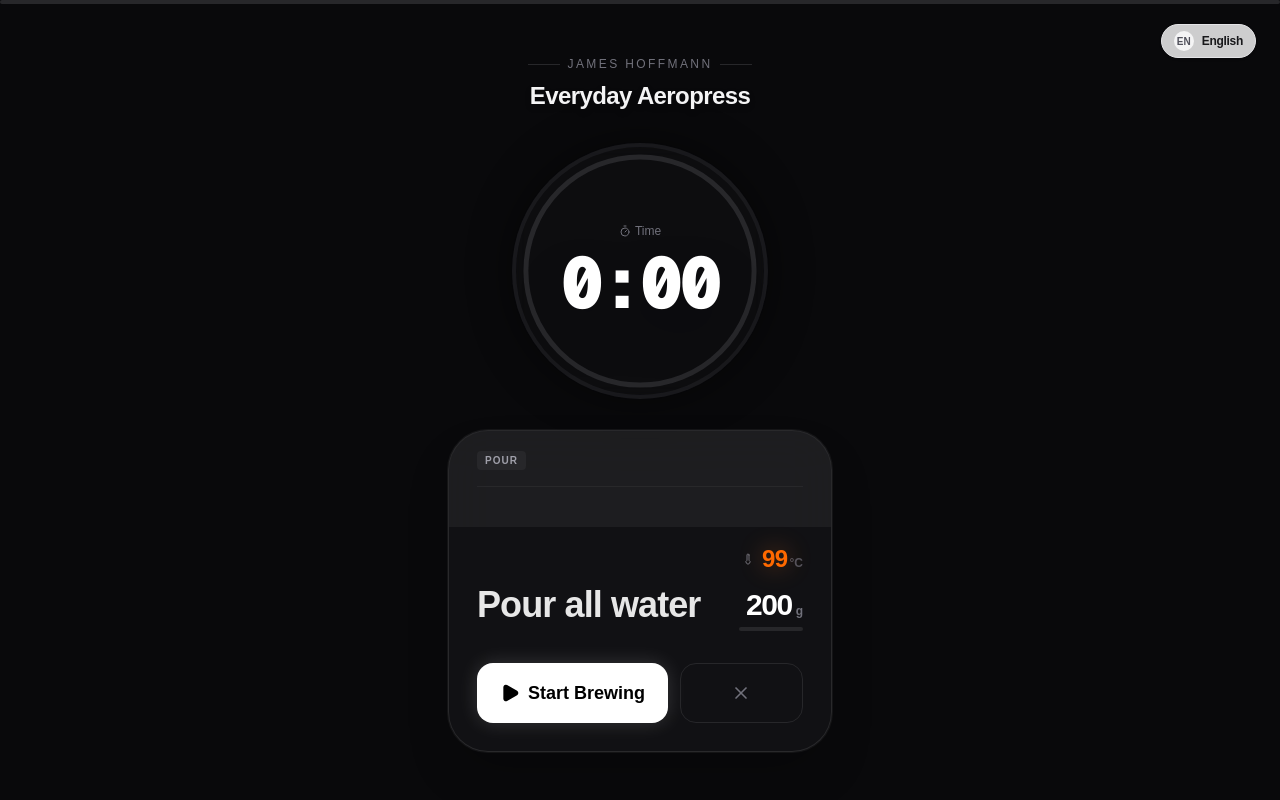
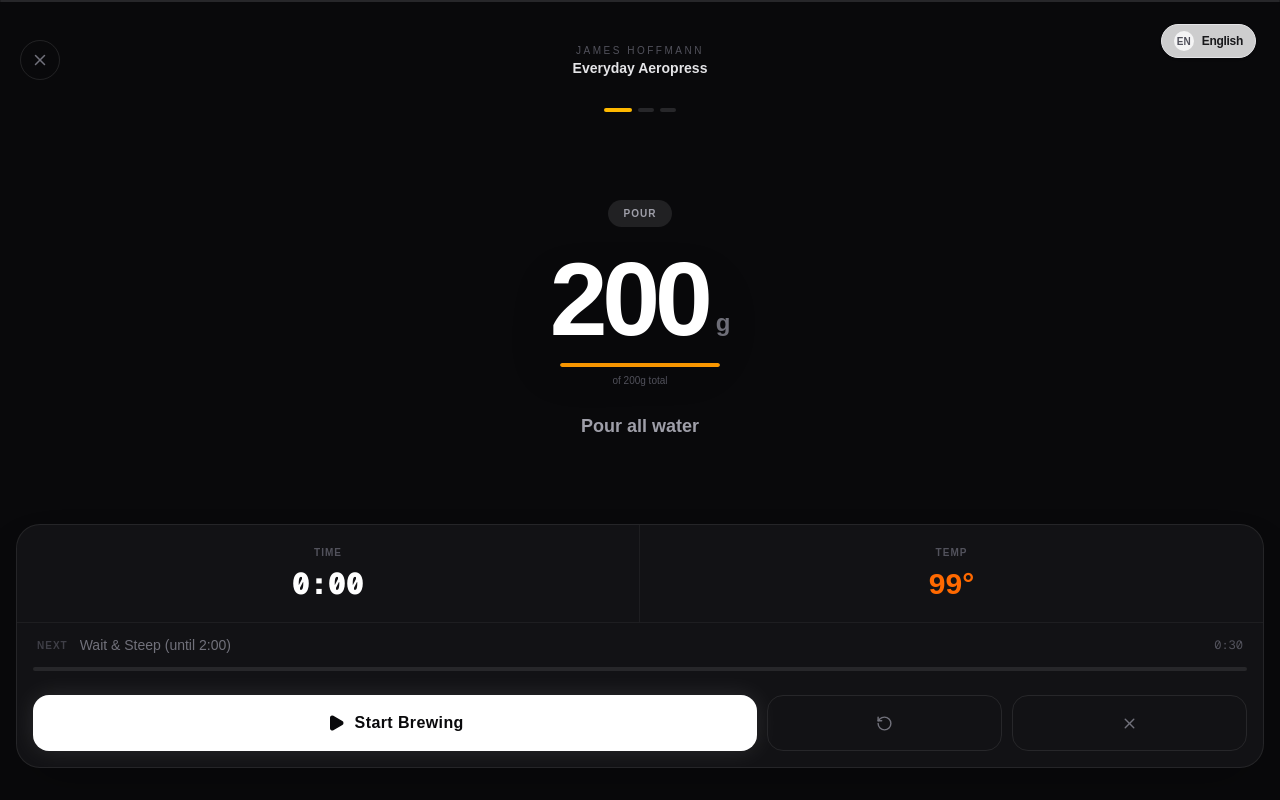
Before and after one commit to el2k6xjp6/Coffee-Recipes, a Next.js app: page /en/recipe/aeropress-standard in a window 1280 px wide. Built offline with nearby package versions, Linux system fonts and the light colour scheme.

Commit message:
feat: 移除不必要的 runtime 設定，更新 BrewTimer 組件以改善計時器功能與 UI

```diff
--- a/src/app/[locale]/recipe/[id]/opengraph-image.tsx
+++ b/src/app/[locale]/recipe/[id]/opengraph-image.tsx
@@ -1,7 +1,6 @@
 import { ImageResponse } from "next/og";
 import { recipes } from "@/data/recipes";
 
-export const runtime = "edge";
 export const alt = "Coffee Recipe";
 export const size = { width: 1200, height: 630 };
 export const contentType = "image/png";
--- a/src/app/[locale]/recipe/[id]/page.tsx
+++ b/src/app/[locale]/recipe/[id]/page.tsx
@@ -3,8 +3,6 @@ import { notFound } from "next/navigation";
 import BrewTimer from "@/components/BrewTimer";
 import { generateRecipeJsonLd } from "@/utils/seo";
 import { Metadata } from "next";
-export const runtime = "edge";
-
 const baseUrl = "https://coffee.el2k6xjp6.com";
 
 export async function generateStaticParams() {
--- a/src/components/BrewTimer.tsx
+++ b/src/components/BrewTimer.tsx
@@ -4,10 +4,10 @@ import { useMemo, useState } from "react";
 import { useTimer } from "@/hooks/useTimer";
 import type { Recipe } from "@/types/recipes";
 import { ProgressBar } from "./ProgressBar";
-import { StepStatusBar } from "./StepStatusBar";
 import { useTranslations } from "next-intl";
 import { useRouter } from "@/i18n/navigation";
-import { Play, Pause, X, Thermometer, Timer } from "lucide-react";
+import { Play, Pause, X, RotateCcw } from "lucide-react";
+import { BREW_STEP_TYPES, SWITCH_STATUS } from "@/constants/recipes";
 
 export default function BrewTimer({
   recipe,
@@ -21,16 +21,14 @@ export default function BrewTimer({
   const router = useRouter();
 
   const [isActive, setIsActive] = useState(false);
-  const { seconds } = useTimer(isActive);
+  const { seconds, reset } = useTimer(isActive);
 
-  // 邏輯保持不變
   const currentStepIndex = recipe.steps.findLastIndex(
     (step) => seconds >= step.startAt,
   );
   const currentStep = recipe.steps[currentStepIndex] || recipe.steps[0];
   const nextStep = recipe.steps[currentStepIndex + 1];
 
-  // 步驟進度 (0-100)
   const stepProgress = useMemo(() => {
     if (!nextStep) return 100;
     const duration = nextStep.startAt - currentStep.startAt;
@@ -38,179 +36,225 @@ export default function BrewTimer({
     return Math.min((elapsed / duration) * 100, 100);
   }, [seconds, currentStep, nextStep]);
 
-  // 總進度 (0-100)
   const totalDuration = recipe.steps[recipe.steps.length - 1].startAt + 30;
   const totalProgress = Math.min((seconds / totalDuration) * 100, 100);
 
-  // 溫度邏輯
   const displayTemp = currentStep.temp || recipe.temp;
   const isWarmWater = displayTemp <= 85;
 
-  // 計算當前目標水量
-  const targetWater = Math.round(
-    (currentStep.targetWater / recipe.defaultCoffee) * initialCoffee,
-  );
+  const scale = initialCoffee / recipe.defaultCoffee;
+  const targetWater = Math.round(currentStep.targetWater * scale);
+  const totalWater = Math.round(recipe.defaultCoffee * recipe.ratio * scale);
+
+  const isDone = seconds >= totalDuration && totalProgress >= 100;
+
+  const handleReset = () => {
+    setIsActive(false);
+    reset();
+  };
+
+  const stepLabel =
+    currentStep.type === BREW_STEP_TYPES.BLOOM
+      ? t("steps.bloom")
+      : currentStep.type === BREW_STEP_TYPES.WAIT
+        ? tCommon("time")
+        : t("steps.pour");
 
   return (
-    <div className="relative flex flex-1 flex-col items-center justify-between overflow-hidden bg-zinc-950 p-6 text-white sm:p-8">
-      {/* 1. 背景氛圍光 */}
-      <div className="pointer-events-none absolute inset-0 bg-[radial-gradient(circle_at_center,var(--tw-gradient-stops))] from-zinc-800/20 via-zinc-950 to-zinc-950" />
-
-      {/* 頂部總進度條 */}
+    <div className="relative flex min-h-screen flex-col bg-zinc-950 text-white">
+      {/* Top total progress bar */}
       <div className="fixed top-0 left-0 z-50 w-full">
         <ProgressBar
           progress={totalProgress}
           colorClass="bg-amber-500"
-          heightClass="h-1"
+          heightClass="h-[2px]"
         />
       </div>
 
-      {/* 標題區 */}
-      <div className="relative z-10 mt-6 text-center">
-        <div className="flex items-center justify-center gap-2 text-xs font-medium tracking-[0.2em] text-zinc-500 uppercase">
-          <span className="h-px w-8 bg-zinc-800"></span>
-          {recipe.author}
-          <span className="h-px w-8 bg-zinc-800"></span>
+      {/* Header */}
+      <header className="relative z-10 flex items-center justify-between px-5 pt-10 pb-2">
+        <button
+          onClick={() => router.back()}
+          className="flex h-10 w-10 items-center justify-center rounded-full border border-white/10 text-zinc-500 transition-colors hover:text-white"
+        >
+          <X size={18} />
+        </button>
+        <div className="text-center">
+          <p className="text-[10px] font-medium tracking-[0.25em] text-zinc-600 uppercase">
+            {recipe.author}
+          </p>
+          <h1 className="text-sm font-bold text-zinc-200">
+            {t(recipe.nameKey)}
+          </h1>
         </div>
-        <h1 className="mt-2 text-2xl font-bold tracking-tight text-zinc-100 drop-shadow-md">
-          {t(recipe.nameKey)}
-        </h1>
+        {/* Spacer to balance the back button */}
+        <div className="w-10" />
+      </header>
+
+      {/* Step track */}
+      <div className="relative z-10 flex items-center justify-center gap-1.5 px-6 py-5">
+        {recipe.steps.map((_, i) => (
+          <div
+            key={i}
+            className={`h-1 rounded-full transition-all duration-500 ${
+              i < currentStepIndex
+                ? "w-4 bg-amber-500"
+                : i === currentStepIndex
+                  ? "w-7 bg-amber-400"
+                  : "w-4 bg-zinc-800"
+            }`}
+          />
+        ))}
       </div>
 
-      {/* 2. 計時器主體 (環形進度風格) */}
-      <div className="relative z-10 flex flex-col items-center justify-center py-4">
-        <div className="relative flex h-64 w-64 items-center justify-center rounded-full border-4 border-zinc-800/50 bg-zinc-900/30 shadow-[0_0_40px_rgba(0,0,0,0.5)] backdrop-blur-sm">
-          {/* SVG 環形進度條 */}
-          <svg
-            className="absolute inset-0 h-full w-full -rotate-90 transform"
-            viewBox="0 0 100 100"
-          >
-            <circle
-              cx="50"
-              cy="50"
-              r="46"
-              fill="none"
-              stroke="currentColor"
-              strokeWidth="2"
-              className="text-zinc-800"
+      {/* Hero section */}
+      <div className="relative z-10 flex flex-1 flex-col items-center justify-center px-6 pb-4">
+        {/* Step type + switch badges */}
+        <div className="mb-5 flex items-center gap-2">
+          <span className="rounded-full bg-zinc-800/80 px-4 py-1.5 text-[10px] font-black tracking-widest text-zinc-400 uppercase">
+            {stepLabel}
+          </span>
+          {currentStep.switch && (
+            <span
+              className={`flex items-center gap-1.5 rounded-full px-3 py-1.5 text-[10px] font-black tracking-widest uppercase transition-all ${
+                currentStep.switch === SWITCH_STATUS.OPEN
+                  ? "bg-green-500/10 text-green-400"
+                  : "bg-orange-500/10 text-orange-400"
+              }`}
+            >
+              <span
+                className={`h-1.5 w-1.5 animate-pulse rounded-full ${
+                  currentStep.switch === SWITCH_STATUS.OPEN
+                    ? "bg-green-400"
+                    : "bg-orange-400"
+                }`}
+              />
+              {currentStep.switch === SWITCH_STATUS.OPEN
+                ? tCommon("switch_open")
+                : tCommon("switch_closed")}
+            </span>
+          )}
+        </div>
+
+        {/* Water target — the hero number */}
+        <div className="flex items-end gap-2">
+          <span className="text-[6.5rem] leading-none font-black tracking-tighter tabular-nums text-white drop-shadow-2xl">
+            {targetWater}
+          </span>
+          <span className="mb-3 text-2xl font-bold text-zinc-500">g</span>
+        </div>
+
+        {/* Water progress track */}
+        <div className="mt-3 w-40">
+          <div className="h-1 overflow-hidden rounded-full bg-zinc-800">
+            <div
+              className="h-full rounded-full bg-amber-500 transition-all duration-300"
+              style={{ width: `${(targetWater / totalWater) * 100}%` }}
             />
-            <circle
-              cx="50"
-              cy="50"
-              r="46"
-              fill="none"
-              stroke="currentColor"
-              strokeWidth="2"
-              strokeDasharray="289"
-              strokeDashoffset={289 - (289 * stepProgress) / 100}
-              className="text-amber-500 transition-all duration-1000 ease-linear"
-              strokeLinecap="round"
-            />
-          </svg>
+          </div>
+          <p className="mt-1.5 text-center text-[10px] font-medium tabular-nums text-zinc-600">
+            of {totalWater}g total
+          </p>
+        </div>
 
-          <div className="flex flex-col items-center">
-            <span className="mb-2 flex items-center gap-1 text-xs font-medium text-zinc-500">
-              <Timer size={12} /> {tCommon("time") || "Time"}
-            </span>
-            <div className="font-mono text-7xl font-black tracking-tighter text-white tabular-nums drop-shadow-2xl">
-              {Math.floor(seconds / 60)}:
-              {(seconds % 60).toString().padStart(2, "0")}
-            </div>
-          </div>
-        </div>
+        {/* Step instruction */}
+        <p className="mt-6 text-center text-lg font-semibold text-zinc-400">
+          {t(currentStep.noteKey)}
+        </p>
       </div>
 
-      {/* 3. 底部指令卡片 */}
-      <div className="relative z-10 mb-4 w-full max-w-sm overflow-hidden rounded-[2.5rem] border border-white/10 bg-zinc-900/60 shadow-2xl ring-1 ring-white/5 backdrop-blur-xl">
-        {/* 頂部狀態列 */}
-        <div className="bg-white/5 px-7 pt-5 pb-4">
-          <StepStatusBar
-            stepType={currentStep.type}
-            switchStatus={currentStep.switch}
-            t={t}
-            tCommon={tCommon}
-          />
-        </div>
+      {/* Bottom panel */}
+      <div className="relative z-10 px-4 pb-8">
+        <div className="overflow-hidden rounded-3xl border border-white/[0.08] bg-zinc-900/70 shadow-2xl backdrop-blur-xl">
 
-        {/* --- 這裡開始是修正後的區域 --- */}
-        <div className="p-7 pt-4">
-          {/* 左右佈局：左標題，右數據 */}
-          <div className="mb-8 flex items-end justify-between gap-4">
-            {/* 左側：主指令標題 */}
-            <div className="flex-1 pb-1">
-              <h3 className="text-4xl leading-tight font-black tracking-tight text-white/90">
-                {t(currentStep.noteKey)}
-              </h3>
+          {/* Time + Temp */}
+          <div className="grid grid-cols-2 divide-x divide-white/5">
+            <div className="flex flex-col items-center py-5">
+              <span className="mb-1.5 text-[10px] font-bold tracking-widest text-zinc-600 uppercase">
+                {tCommon("time")}
+              </span>
+              <span className="font-mono text-3xl font-black tabular-nums text-white">
+                {Math.floor(seconds / 60)}:
+                {(seconds % 60).toString().padStart(2, "0")}
+              </span>
             </div>
-
-            {/* 右側：數據堆疊 */}
-            <div className="flex flex-col items-end gap-3">
-              {/* 溫度顯示 */}
-              <div className="flex items-center gap-2">
-                <span className="flex items-center text-[10px] font-bold tracking-wider text-zinc-500 uppercase">
-                  <Thermometer size={12} />
-                </span>
-                <div className="flex items-baseline">
-                  <span
-                    className={`text-2xl font-black tracking-tight tabular-nums transition-all duration-500 ${
-                      isWarmWater
-                        ? "text-cyan-400 drop-shadow-[0_0_8px_rgba(34,211,238,0.3)]"
-                        : "text-orange-500 drop-shadow-[0_0_12px_rgba(249,115,22,0.4)]"
-                    }`}
-                  >
-                    {displayTemp}
-                  </span>
-                  <span className="ml-0.5 text-xs font-bold text-zinc-600">
-                    °C
-                  </span>
-                </div>
-              </div>
-
-              {/* 水量顯示 */}
-              <div className="flex flex-col items-end gap-1">
-                <div className="flex items-baseline gap-1">
-                  <span className="text-3xl font-black tracking-tighter text-white tabular-nums">
-                    {targetWater}
-                  </span>
-                  <span className="text-xs font-bold text-zinc-500">g</span>
-                </div>
-                {/* 水量小進度條 */}
-                <div className="h-1 w-16 overflow-hidden rounded-full bg-zinc-800">
-                  <div
-                    className="h-full rounded-full bg-blue-500 transition-all duration-300"
-                    style={{ width: `${stepProgress}%` }}
-                  />
-                </div>
-              </div>
+            <div className="flex flex-col items-center py-5">
+              <span className="mb-1.5 text-[10px] font-bold tracking-widest text-zinc-600 uppercase">
+                {tCommon("temp")}
+              </span>
+              <span
+                className={`text-3xl font-black tabular-nums transition-colors duration-500 ${
+                  isWarmWater ? "text-cyan-400" : "text-orange-500"
+                }`}
+              >
+                {displayTemp}°
+              </span>
             </div>
           </div>
 
-          {/* 按鈕區 */}
-          <div className="grid grid-cols-5 gap-3">
+          {/* Next step preview */}
+          {nextStep && !isDone && (
+            <div className="flex items-center gap-3 border-t border-white/5 px-5 py-3">
+              <span className="text-[10px] font-bold tracking-widest text-zinc-700 uppercase">
+                Next
+              </span>
+              <span className="flex-1 truncate text-sm text-zinc-500">
+                {t(nextStep.noteKey)}
+              </span>
+              <span className="shrink-0 font-mono text-xs tabular-nums text-zinc-600">
+                {Math.floor(nextStep.startAt / 60)}:
+                {(nextStep.startAt % 60).toString().padStart(2, "0")}
+              </span>
+            </div>
+          )}
+
+          {/* Done banner */}
+          {isDone && (
+            <div className="border-t border-amber-500/20 bg-amber-500/5 px-5 py-3 text-center text-sm font-bold text-amber-400">
+              Enjoy your coffee ☕
+            </div>
+          )}
+
+          {/* Step progress bar */}
+          <div className="px-4 pb-2">
+            <ProgressBar
+              progress={stepProgress}
+              colorClass="bg-amber-500"
+              heightClass="h-1"
+            />
+          </div>
+
+          {/* Buttons */}
+          <div className="grid grid-cols-5 gap-2.5 p-4">
             <button
               onClick={() => setIsActive(!isActive)}
-              className={`col-span-3 flex items-center justify-center gap-2 rounded-2xl py-4 text-lg font-bold transition-all hover:shadow-lg active:scale-95 ${
+              className={`col-span-3 flex items-center justify-center gap-2.5 rounded-2xl py-4 text-base font-black tracking-wide transition-all active:scale-[0.97] ${
                 isActive
-                  ? "border border-zinc-700 bg-zinc-800 text-zinc-400"
-                  : "bg-white text-black shadow-[0_0_20px_rgba(255,255,255,0.15)]"
+                  ? "border border-zinc-700 bg-zinc-800/80 text-zinc-300"
+                  : "bg-white text-zinc-950 shadow-[0_0_24px_rgba(255,255,255,0.1)]"
               }`}
             >
               {isActive ? (
-                <Pause fill="currentColor" size={20} />
+                <Pause fill="currentColor" size={18} />
               ) : (
-                <Play fill="currentColor" size={20} />
+                <Play fill="currentColor" size={18} />
               )}
               {isActive ? tCommon("pause") : tCommon("start_brew")}
             </button>
             <button
+              onClick={handleReset}
+              className="col-span-1 flex items-center justify-center rounded-2xl border border-zinc-800 text-zinc-500 transition-colors hover:border-zinc-700 hover:text-white active:scale-[0.97]"
+            >
+              <RotateCcw size={17} />
+            </button>
+            <button
               onClick={() => router.back()}
-              className="col-span-2 flex items-center justify-center rounded-2xl border border-zinc-800 bg-transparent py-4 font-bold text-zinc-500 transition-colors hover:border-zinc-700 hover:bg-zinc-800 hover:text-white active:scale-95"
+              className="col-span-1 flex items-center justify-center rounded-2xl border border-zinc-800 text-zinc-500 transition-colors hover:border-zinc-700 hover:text-white active:scale-[0.97]"
             >
-              <X size={20} />
+              <X size={17} />
             </button>
           </div>
         </div>
-        {/* --- 修正區域結束 --- */}
       </div>
     </div>
   );
```
